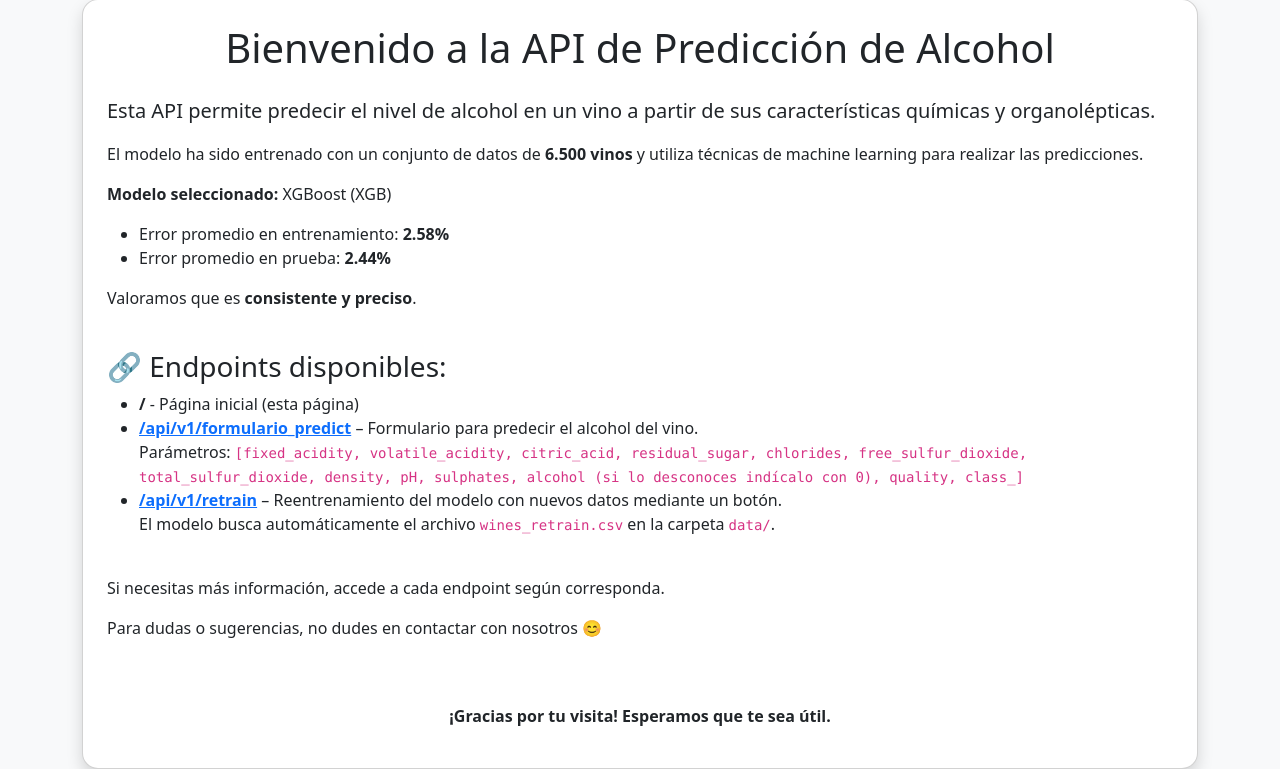
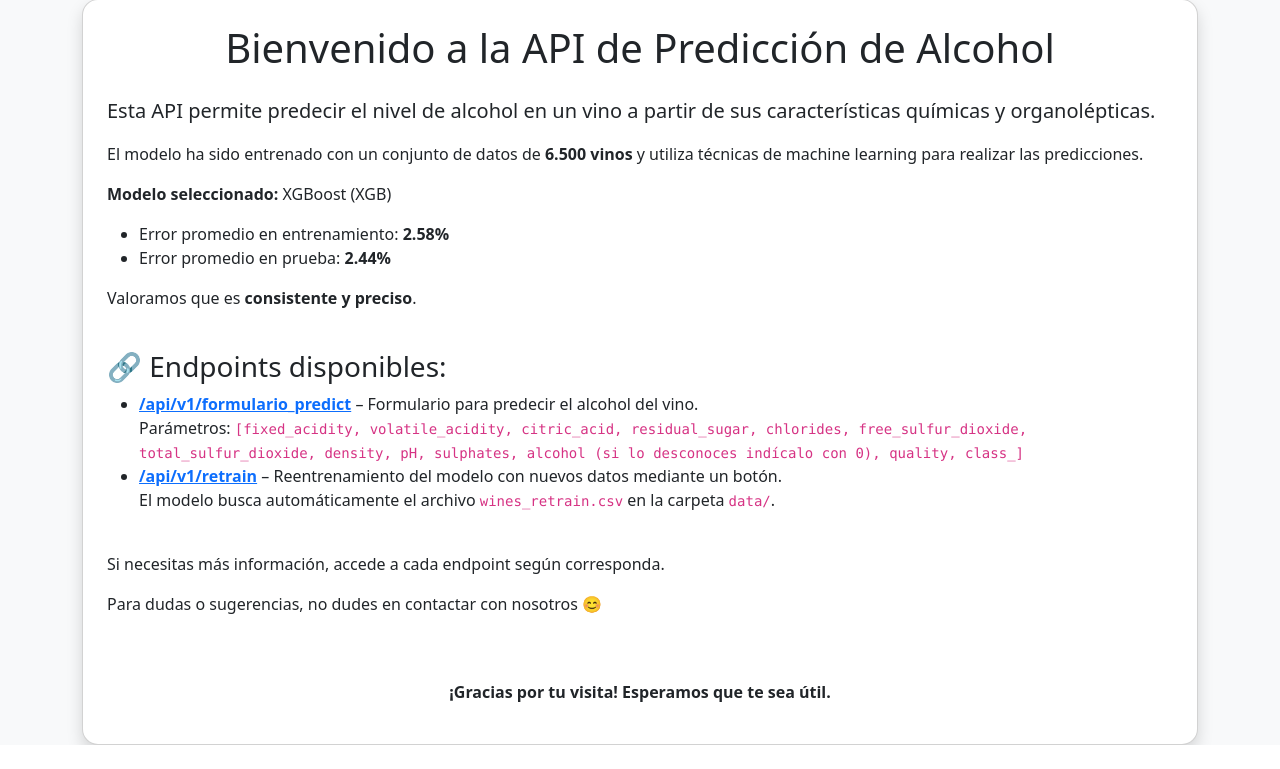
Before and after one commit to Rommel-DS/Team-Challenge----API_Vinos, a Flask app: page / in a window 1280 px wide. Shown: the part 81-850 px from the top of the page. After the commit the page ends 826 px from the top, so only its background shows below. Run offline with Flask 3, Linux system fonts and the light colour scheme.

Commit message:
Update index.html

```diff
--- a/templates/index.html
+++ b/templates/index.html
@@ -34,7 +34,6 @@
 
     <h3 class="mt-4">🔗 Endpoints disponibles:</h3>
     <ul>
-      <li><strong>/</strong> - Página inicial (esta página)</li>
       <li>
         <strong><a href="/api/v1/formulario_predict">/api/v1/formulario_predict</a></strong> – Formulario para predecir el alcohol del vino.<br>
         Parámetros: <code>[fixed_acidity, volatile_acidity, citric_acid, residual_sugar, chlorides, free_sulfur_dioxide, total_sulfur_dioxide, density, pH, sulphates, alcohol (si lo desconoces indícalo con 0), quality, class_]</code>
```
